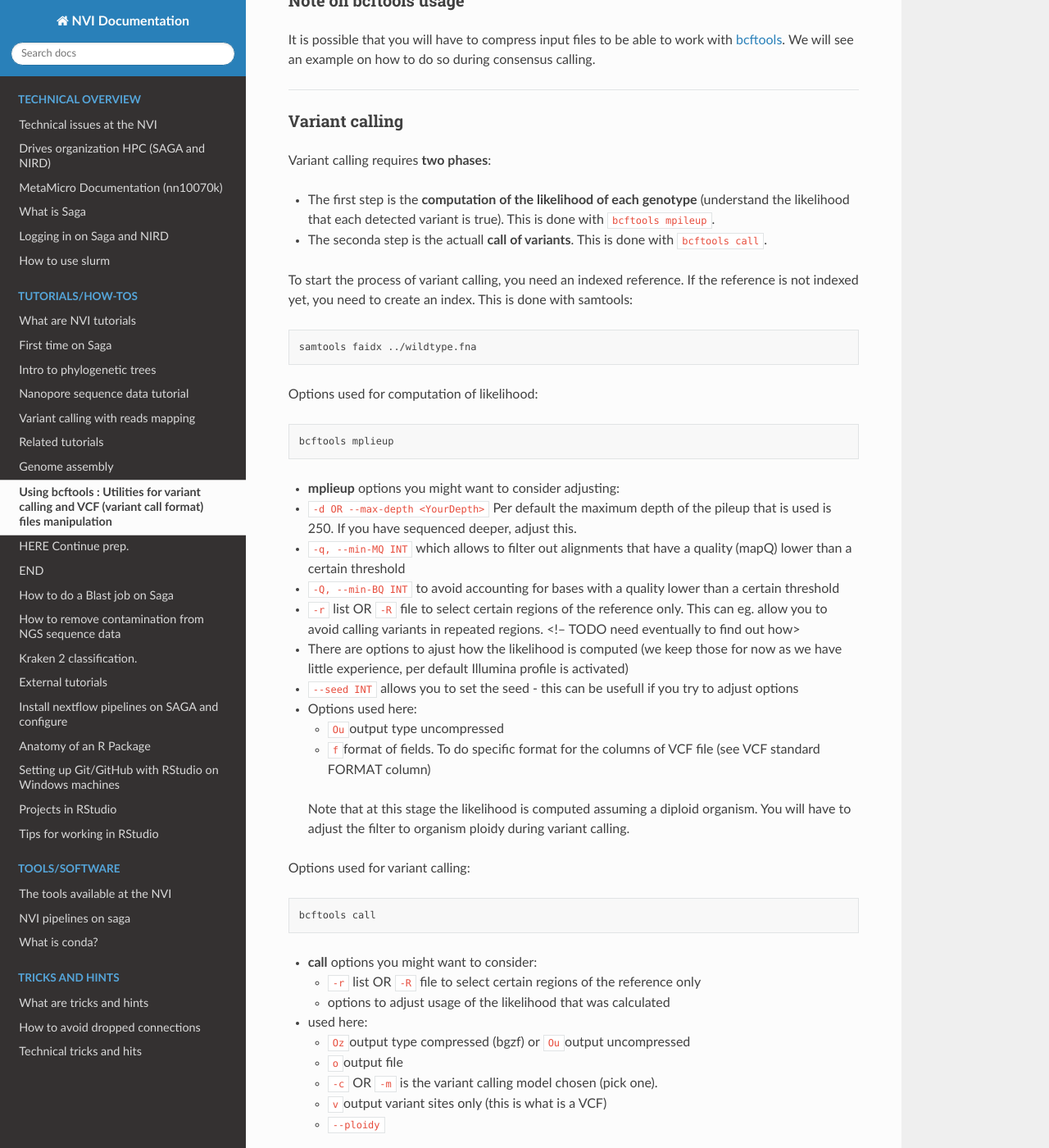
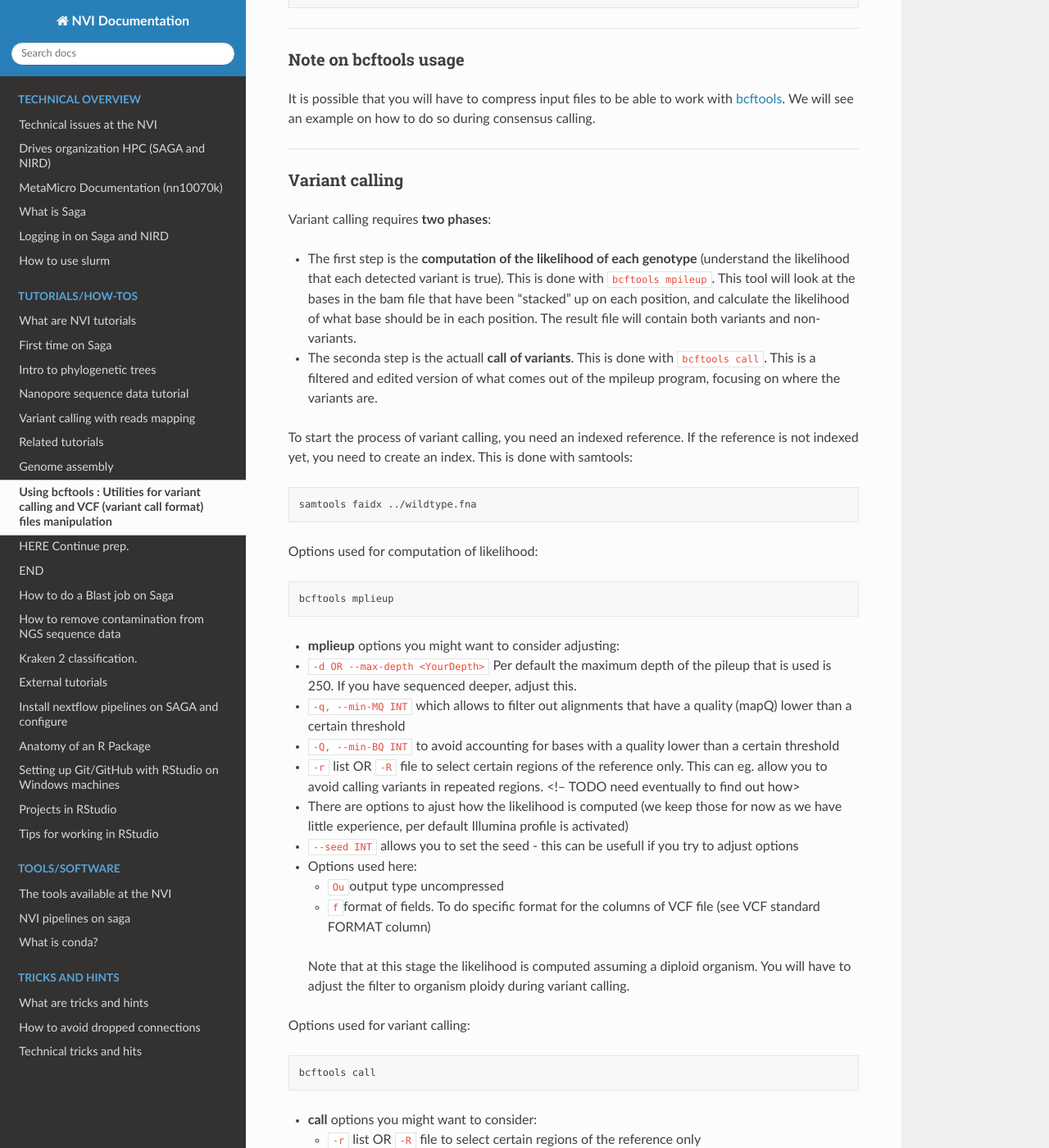
Before and after one commit to NorwegianVeterinaryInstitute/nvi-documentation, a Sphinx documentation site: the page built from docs/source/tutorials/bcftools.md, in a window 1280 px wide and 1400 px high, scrolled down 4538 px. Shown: the whole window at 82% size. Built offline with Sphinx 7.4.7 and the Read the Docs theme 2.0.0, drawn with Linux system fonts in a browser that asks for light colours; pages that are not in the unit, such as notebooks, are missing from menus; some of the changed text lies outside the part shown.

Commit message:
Update bcftools.md
Adding clarity, hopefully.

```diff
--- a/docs/source/tutorials/bcftools.md
+++ b/docs/source/tutorials/bcftools.md
@@ -98,12 +98,14 @@ https://medium.com/@shilparaopradeep/samtools-guide-learning-how-to-filter-and-m
 
 ## Tutorial
 
+In this tutorial we will first do variant calling using [bcftools], and then we will explore the resulting files a bit.
+
 ### Getting the data used for this tutorial
 
 We followed the [Galaxy training - Microbial variant calling] tutorial to provide a working data set you can exercise with. (Feel free to do the same).
 In this tutorial, [Snippy] is used to call variants between a read set and a reference genome. In this process, the reads are mapped to the reference, and the variants are subsequently called with [freebayes]. In this process, [bcftools] is used for manipulating files quite a bit.
 
-In this tutorial we will recreate some steps used by [Snippy] to lear how [bcftools] works.
+In this tutorial we will recreate some steps used by [Snippy] to learn how [bcftools] works.
 This will also help us to better understand [Snippy]. We will eg. compare files generated with
 bcftools manually to what was generated during the [Snippy] run on galaxy.
 
@@ -160,8 +162,8 @@ We will see an example on how to do so during consensus calling.
 <!-- also did not use the quality option-->
 
 Variant calling requires **two phases**:
-- The first step is the **computation of the likelihood of each genotype** (understand the likelihood that each detected variant is true). This is done with `bcftools mpileup`.
-- The seconda step is the actuall **call of variants**. This is done with `bcftools call`.
+- The first step is the **computation of the likelihood of each genotype** (understand the likelihood that each detected variant is true). This is done with `bcftools mpileup`. This tool will look at the bases in the bam file that have been "stacked" up on each position, and calculate the likelihood of what base should be in each position. The result file will contain both variants and non-variants.
+- The seconda step is the actuall **call of variants**. This is done with `bcftools call`. This is a filtered and edited version of what comes out of the mpileup program, focusing on where the variants are.
 
 To start the process of variant calling, you need an indexed reference.
 If the reference is not indexed yet, you need to create an index. This is done with samtools:
```
Also changed, not shown: other parts of docs/source/tutorials/bcftools.md (+4 -4 lines).
